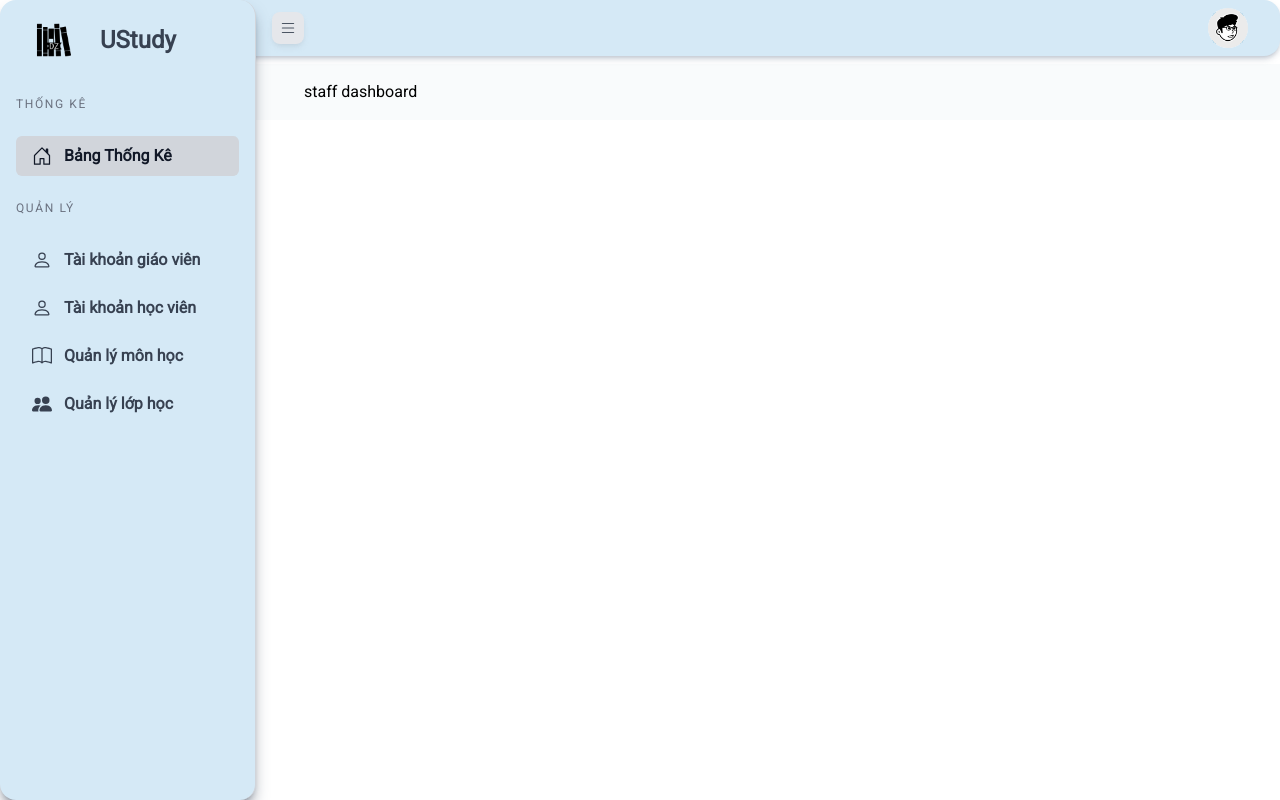
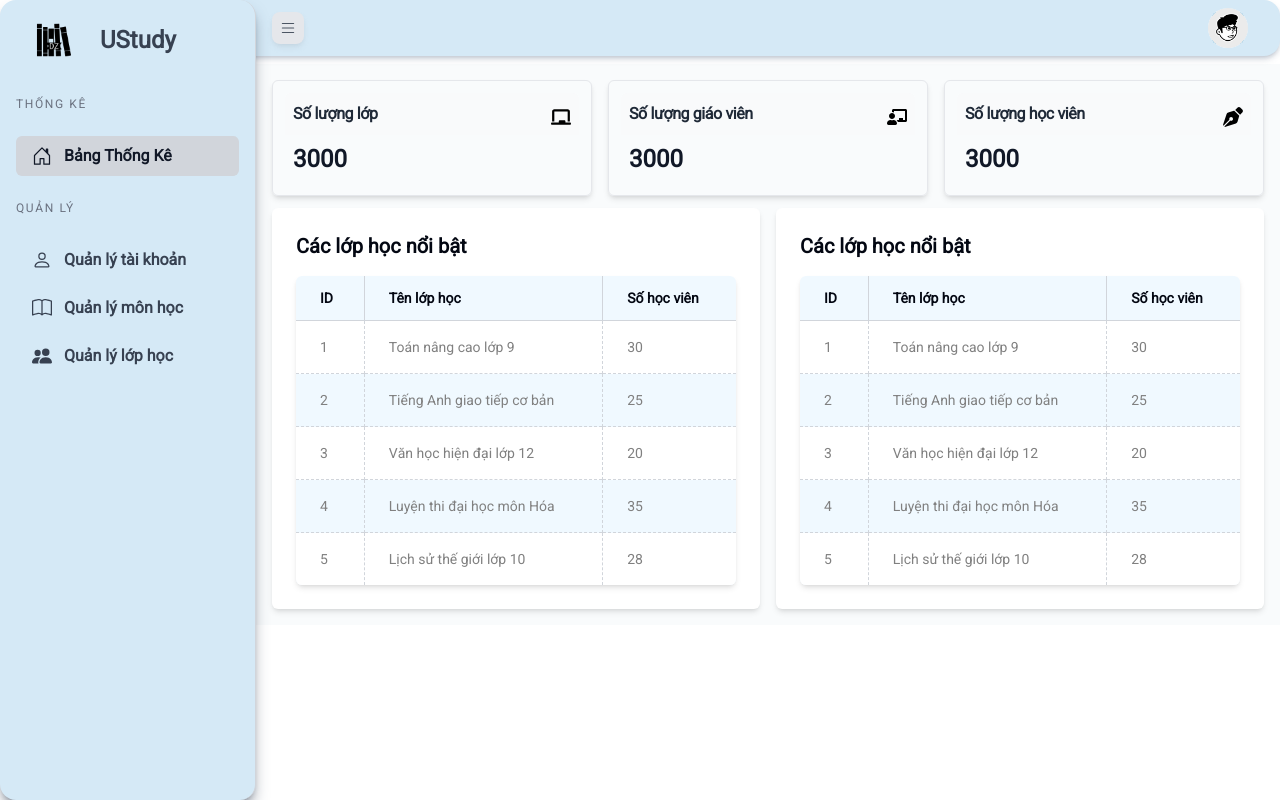
Before and after one commit to HCMUS-UStudy/UStudy-frontend, a Next.js app: page /staff in a window 1280 px wide. Built offline with nearby package versions, Linux system fonts and the light colour scheme.

Commit message:
Update staff page, table component

```diff
--- a/package.json
+++ b/package.json
@@ -13,6 +13,7 @@
     "@radix-ui/react-dropdown-menu": "^2.1.2",
     "@radix-ui/react-label": "^2.1.0",
     "@radix-ui/react-slot": "^1.1.0",
+    "apexcharts": "^4.0.0",
     "class-variance-authority": "^0.7.0",
     "classnames": "^2.5.1",
     "clsx": "^2.1.1",
--- /dev/null
+++ b/src/app/(user)/staff/accounts/page.tsx
@@ -0,0 +1,5 @@
+import React from "react";
+
+export default function Accounts() {
+  return <div>Accounts</div>;
+}
--- a/src/app/(user)/staff/layout.tsx
+++ b/src/app/(user)/staff/layout.tsx
@@ -1,6 +1,6 @@
 import Header from "@/app/ui/components/header";
 import PageWrapper from "@/app/ui/components/pagewrapper";
-import { SideBar, SideBarStaff } from "@/app/ui/sidebar/sidebar";
+import { SideBarStaff } from "@/app/ui/sidebar/sidebar";
 import React from "react";
 
 export default function StaffLayout({
--- a/src/app/(user)/staff/page.tsx
+++ b/src/app/(user)/staff/page.tsx
@@ -1,5 +1,95 @@
+import {
+  Card,
+  CardContent,
+  CardHeader,
+  CardTitle,
+} from "@/app/ui/components/card";
+import Table from "@/app/ui/components/table";
 import React from "react";
+import { FaChalkboardTeacher } from "react-icons/fa";
+import { FaChalkboard, FaPenNib } from "react-icons/fa6";
+import { TableProps } from "@/app/ui/components/table";
 
 export default function StaffDashboard() {
-  return <div>staff dashboard</div>;
+  const classTableContent: TableProps = {
+    tableName: "Các lớp học nổi bật",
+    colNames: ["ID", "Tên lớp học", "Số học viên"],
+    content: [
+      {
+        colName: "ID",
+        rowContent: ["1", "2", "3", "4", "5"],
+      },
+      {
+        colName: "Tên lớp học",
+        rowContent: [
+          "Toán nâng cao lớp 9",
+          "Tiếng Anh giao tiếp cơ bản",
+          "Văn học hiện đại lớp 12",
+          "Luyện thi đại học môn Hóa",
+          "Lịch sử thế giới lớp 10",
+        ],
+      },
+      {
+        colName: "Số lượng học viên",
+        rowContent: ["30", "25", "20", "35", "28"],
+      },
+    ],
+  };
+  return (
+    <div>
+      <div className="flex gap-4">
+        <Card className="w-1/3 flex flex-col justify-between md:block rounded-md shadow-md border border-gray-200 hover:shadow-lg transition-shadow p-3">
+          <CardHeader className="flex flex-row items-center justify-between p-2 bg-gray-50 rounded-t-md">
+            <CardTitle className="text-base font-semibold text-gray-800">
+              Số lượng lớp
+            </CardTitle>
+            <FaChalkboard className="h-5 w-5 text-black hidden md:block" />{" "}
+          </CardHeader>
+          <CardContent className="p-2">
+            <div className="text-2xl font-bold text-gray-900 flex items-center">
+              3000
+            </div>
+          </CardContent>
+        </Card>
+        <Card className="w-1/3 flex flex-col justify-between md:block rounded-md shadow-md border border-gray-200 hover:shadow-lg transition-shadow p-3">
+          <CardHeader className="flex flex-row items-center justify-between p-2 bg-gray-50 rounded-t-md">
+            <CardTitle className="text-base font-semibold text-gray-800">
+              Số lượng giáo viên
+            </CardTitle>
+            <FaChalkboardTeacher className="h-5 w-5 text-black hidden md:block" />{" "}
+          </CardHeader>
+          <CardContent className="p-2">
+            <div className="text-2xl font-bold text-gray-900 flex items-center">
+              3000
+            </div>
+          </CardContent>
+        </Card>
+        <Card className="w-1/3 flex flex-col justify-between md:block rounded-md shadow-md border border-gray-200 hover:shadow-lg transition-shadow p-3">
+          <CardHeader className="flex flex-row items-center justify-between p-2 bg-gray-50 rounded-t-md">
+            <CardTitle className="text-base font-semibold text-gray-800">
+              Số lượng học viên
+            </CardTitle>
+            <FaPenNib className="h-5 w-5 text-black hidden md:block" />
+          </CardHeader>
+          <CardContent className="p-2">
+            <div className="text-2xl font-bold text-gray-900 flex items-center">
+              3000
+            </div>
+          </CardContent>
+        </Card>
+      </div>
+      <div className="flex flex-col md:flex-row mt-3 gap-4 ">
+        <Table
+          tableName={classTableContent.tableName}
+          colNames={classTableContent.colNames}
+          content={classTableContent.content}
+        />
+        <Table
+          tableName={classTableContent.tableName}
+          colNames={classTableContent.colNames}
+          content={classTableContent.content}
+        />
+      </div>
+    </div>
+  );
 }
--- a/src/app/menu_constants.tsx
+++ b/src/app/menu_constants.tsx
@@ -85,23 +85,18 @@ export const SIDENAV_ITEMS_STAFF: SideNavItemGroup[] = [
     title: "Quản lý",
     menuList: [
       {
-        title: "Tài khoản giáo viên",
-        path: "/teacher",
-        icon: <BsPerson size={20} />,
-      },
-      {
-        title: "Tài khoản học viên",
-        path: "/student",
+        title: "Quản lý tài khoản",
+        path: "/staff/accounts",
         icon: <BsPerson size={20} />,
       },
       {
         title: "Quản lý môn học",
-        path: "/courses",
+        path: "/staff/courses",
         icon: <BsBook size={20} />,
       },
       {
         title: "Quản lý lớp học",
-        path: "/class",
+        path: "/staff/classes",
         icon: <BsFillPeopleFill size={20} />,
       },
     ],
--- a/src/app/ui/components/pagewrapper.tsx
+++ b/src/app/ui/components/pagewrapper.tsx
@@ -1,21 +1,18 @@
-'use client'
-import { useSideBarToggle } from '@/app/hooks/use-sidebar-toggle';
-import classNames from 'classnames';
-import { ReactNode } from 'react';
+"use client";
+import { useSideBarToggle } from "@/app/hooks/use-sidebar-toggle";
+import classNames from "classnames";
+import { ReactNode } from "react";
 
 //bọc nội dung trang
 export default function PageWrapper({ children }: { children: ReactNode }) {
+  const { toggleCollapse } = useSideBarToggle();
+  const bodyStyle = classNames(
+    "bg-background flex flex-col mt-16 py-4 p-4 h-full overflow-y-auto",
+    {
+      ["sm:pl-[17rem]"]: !toggleCollapse, // side bar đang mở page rộng ra
+      ["sm:pl-[7rem]"]: toggleCollapse, //side bar đóng page thu lại
+    }
+  );
 
-    const { toggleCollapse } = useSideBarToggle();
-    const bodyStyle = classNames("bg-background flex flex-col mt-16 py-4 p-4 h-full overflow-y-auto",
-        {
-            ["sm:pl-[19rem]"]: !toggleCollapse, // side bar đang mở page rộng ra
-            ["sm:pl-[8rem]"]: toggleCollapse, //side bar đóng page thu lại
-        });
-
-    return (
-        <div className={bodyStyle}>
-            {children}
-        </div>
-    );
+  return <div className={bodyStyle}>{children}</div>;
 }
--- /dev/null
+++ b/src/app/ui/components/table.tsx
@@ -0,0 +1,48 @@
+import React from "react";
+
+export interface ColumnContent {
+  colName: string;
+  rowContent: string[];
+}
+
+export interface TableProps {
+  tableName: string;
+  colNames: string[];
+  content: ColumnContent[];
+}
+
+export default function Table({ tableName, colNames, content }: TableProps) {
+  return (
+    <div className="flex flex-col w-full space-y-4 p-6 bg-white rounded-md shadow-md">
+      <div className="flex justify-between items-center">
+        <p className="text-xl text-gray-950 font-extrabold">{tableName}</p>
+      </div>
+      <div className="relative overflow-x-auto rounded-md shadow-md">
+        <table className="w-full text-sm text-left text-secondary_text bg-sky-50 table-auto divide-y divide-gray-300 ">
+          <thead className="text-gray-950">
+            <tr className="divide-x divide-gray-300">
+              {colNames.map((col, index) => (
+                <th key={index} scope="row" className="px-6 py-3">
+                  {col}
+                </th>
+              ))}
+            </tr>
+          </thead>
+          <tbody className="divide-y divide-gray-300 divide-dashed">
+            {content[0].rowContent.map((_, rowIdx) => (
+              <tr
+                key={rowIdx}
+                className="odd:bg-white even:bg-sky-50 divide-x divide-gray-300 divide-dashed">
+                {content.map((col, colIdx) => (
+                  <td key={colIdx} className="px-6 py-4">
+                    {col.rowContent[rowIdx]}
+                  </td>
+                ))}
+              </tr>
+            ))}
+          </tbody>
+        </table>
+      </div>
+    </div>
+  );
+}
```
Also changed, not shown: src/app/(admin)/admin/accounts/page.tsx (+30 -10 lines), 1 other file (tests, documents, lock files or other folders).
